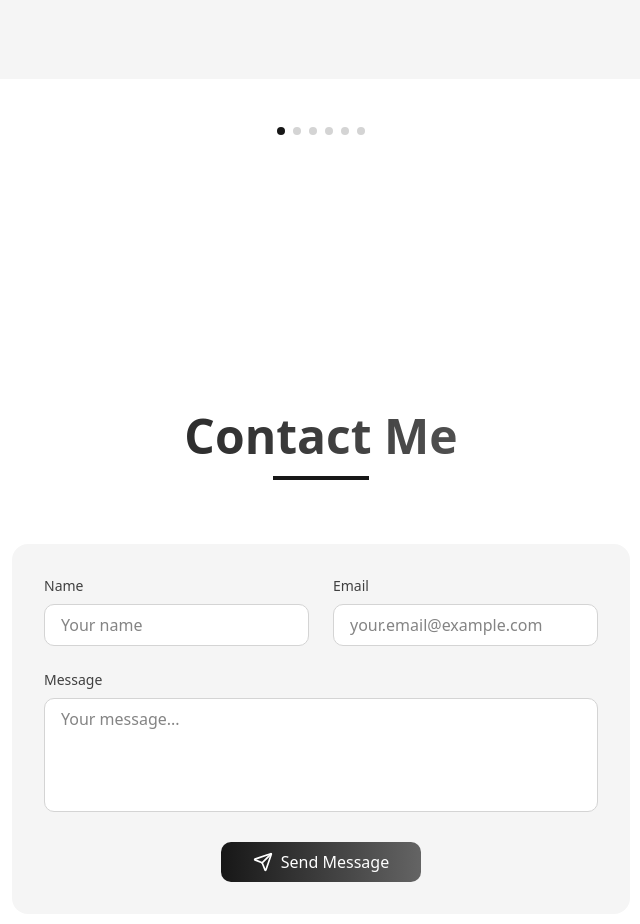
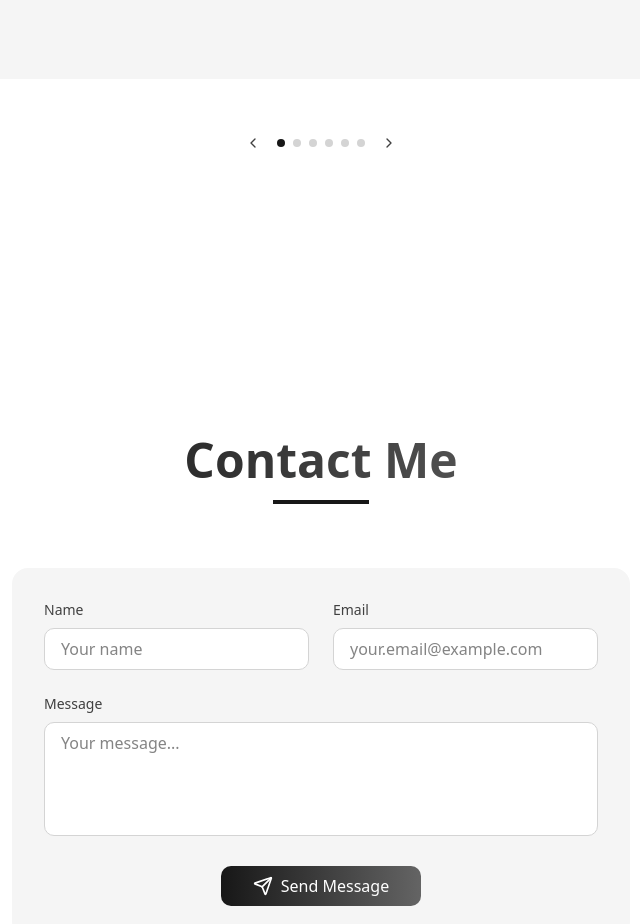
Before and after one commit to im23b-terenzianie/portfolio, a Next.js app: page / in a window 1280 px wide. Shown: the part 2420-3344 px from the top of the page, without its empty margins (319-959 px from the left). Built offline with nearby package versions, Linux system fonts and the light colour scheme.

Commit message:
added arrows for navigation

```diff
--- a/components/projects.tsx
+++ b/components/projects.tsx
@@ -238,7 +238,14 @@ const Projects = () => {
               <ChevronRight className="w-5 h-5 md:w-6 md:h-6 text-neutral-700 dark:text-neutral-200" />
             </Button>
 
-            <div className="flex justify-center mt-8 gap-2">
+            <div className="flex justify-center mt-8 gap-2 items-center">
+              <Button
+                variant="ghost"
+                className="w-8 h-8 p-0 rounded-full hover:bg-neutral-200 dark:hover:bg-neutral-700"
+                onClick={() => paginate(-1)}
+              >
+                <ChevronLeft className="w-4 h-4 text-neutral-700 dark:text-neutral-200" />
+              </Button>
               {projects.map((_, index) => (
                 <button
                   key={index}
@@ -249,6 +256,13 @@ const Projects = () => {
                     }`}
                 />
               ))}
+              <Button
+                variant="ghost"
+                className="w-8 h-8 p-0 rounded-full hover:bg-neutral-200 dark:hover:bg-neutral-700"
+                onClick={() => paginate(1)}
+              >
+                <ChevronRight className="w-4 h-4 text-neutral-700 dark:text-neutral-200" />
+              </Button>
             </div>
           </div>
         </div>
```
